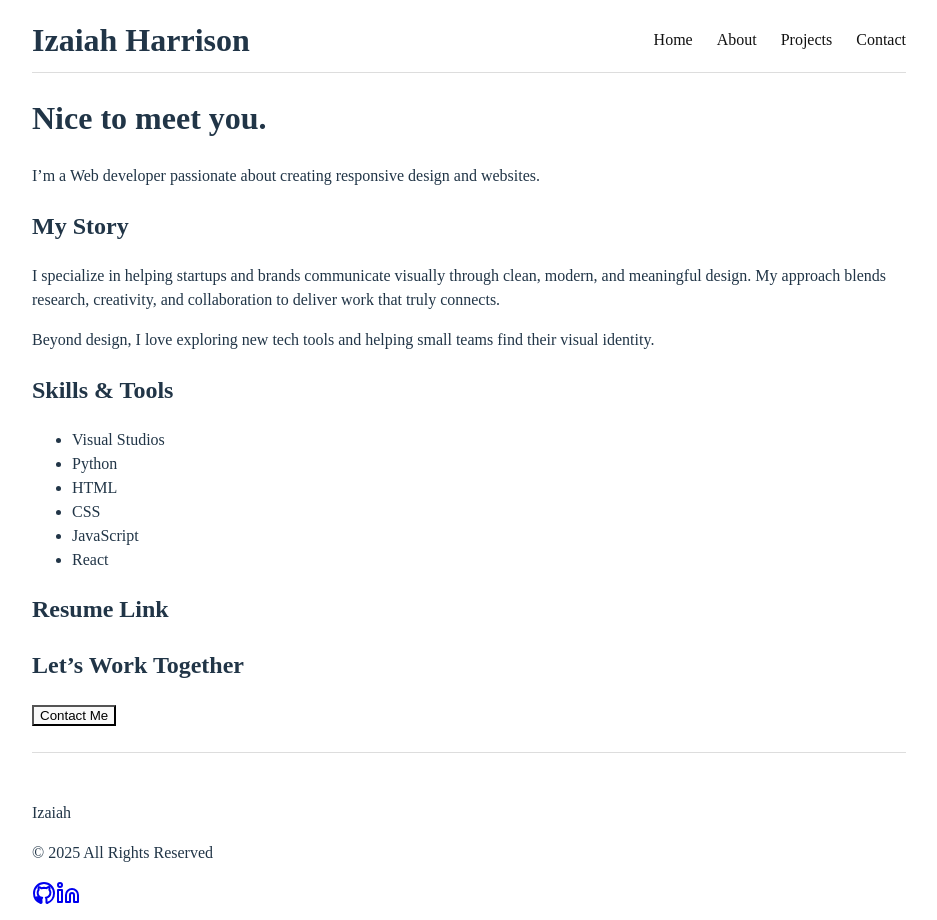
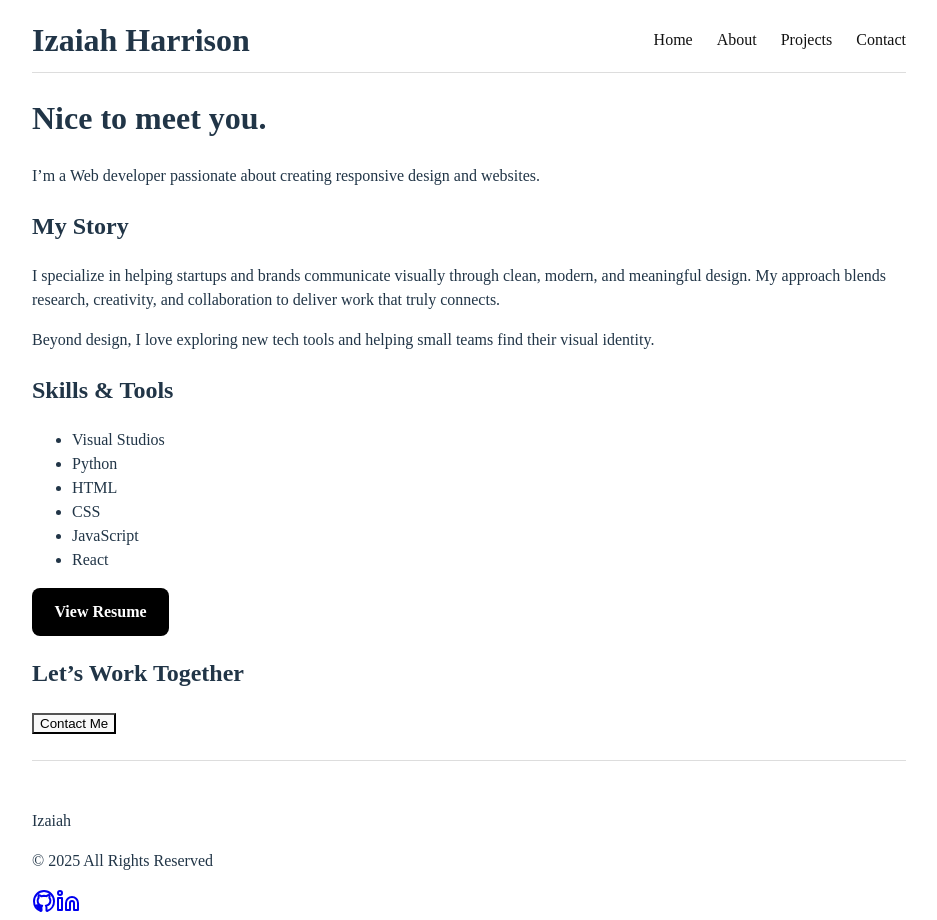
Before and after one commit to Izaiah566/portfolio-site, a React (Vite) app: page /About in a window 1280 px wide. Shown: the whole page, without its empty margins (171-1108 px from the left). Built offline with nearby package versions, Linux system fonts and the light colour scheme.

Commit message:
initial commit

```diff
--- a/src/pages/About.jsx
+++ b/src/pages/About.jsx
@@ -1,4 +1,4 @@
-
+import styles from "./About.module.css"
 
 const About = () => {
     return (
@@ -31,8 +31,14 @@ const About = () => {
              </section>
 
              <section>
-                <h2>Resume Link</h2>
-
+                <a
+                  href="Izaiah Harrison - Resume.pdf"
+                  target="_blank"
+                  rel="noopener noreferrer"
+                  className={styles.resumeButton}
+                >
+                    View Resume
+                </a>
              </section>
 
 
--- a/src/pages/About.module.css
+++ b/src/pages/About.module.css
@@ -0,0 +1,14 @@
+.resumeButton {
+  display: inline-block;
+  padding: 0.75rem 1.4rem;
+  background: #000;
+  color: #fff;
+  border-radius: 8px;
+  font-weight: 600;
+  text-decoration: none;
+  transition: background 0.3s ease;
+}
+
+.resumeButton:hover {
+  background: #444;
+}
--- a/src/pages/Contact.jsx
+++ b/src/pages/Contact.jsx
@@ -19,7 +19,7 @@ const Contact = () => {
 
 
           <div >
-            <p>Or reach me directly at <a href="mailto:you@example.com" className="underline">you@example.com</a></p>
+            <p>Or reach me directly at <a href="mailto:izaiahlharrison@gmail.com" className="underline">izaiahlharrison@gmail.com</a></p>
             <p className="mt-2">Connect: LinkedIn · GitHub</p>
           </div>
          </div>
```
Also changed, not shown: 1 other file (tests, documents, lock files or other folders).
